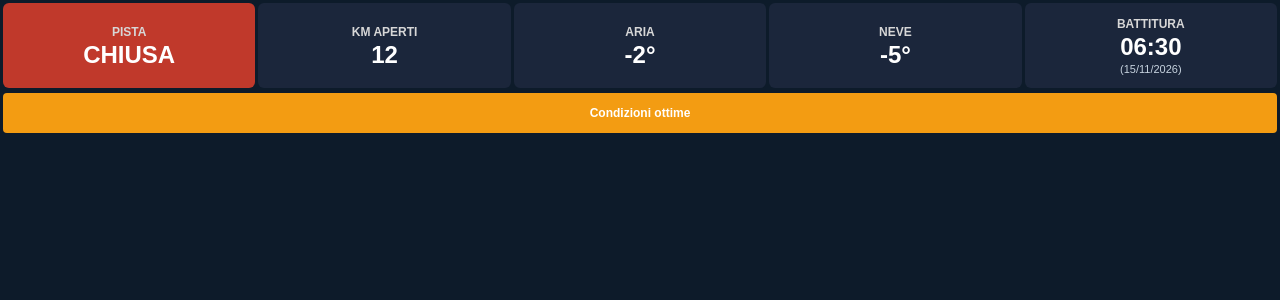
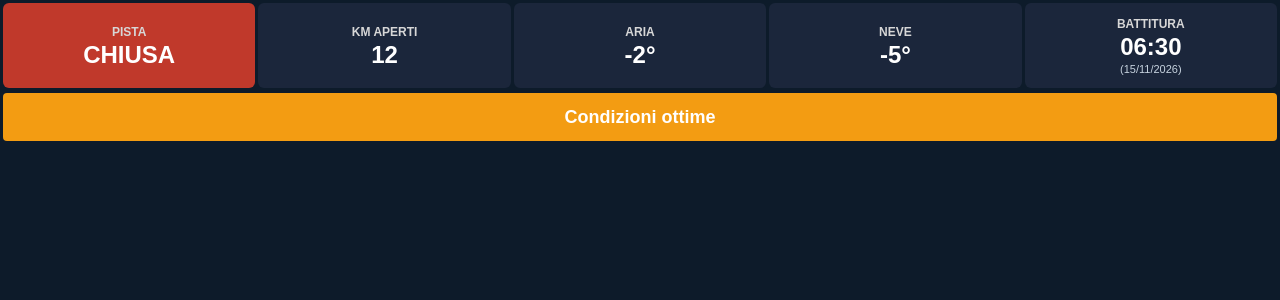
Before and after one commit to emiliomaj60-lang/stato-pista-schilpario, a Flask app: page /condizioni in a window 1280 px wide. Shown: the top 300 px of the page. Run offline with Flask 3, Linux system fonts and the light colour scheme.

Commit message:
Add files via upload

```diff
--- a/templates/condizioni.html
+++ b/templates/condizioni.html
@@ -75,11 +75,11 @@ html, body{
     background:#f39c12;
     color:white;
 
-    font-size:12px;
+    font-size:18px;
     font-weight:bold;
 
-    height:40px;
-    line-height:40px;
+    height:48px;
+    line-height:48px;
 
     margin:2px 3px;
 
```
